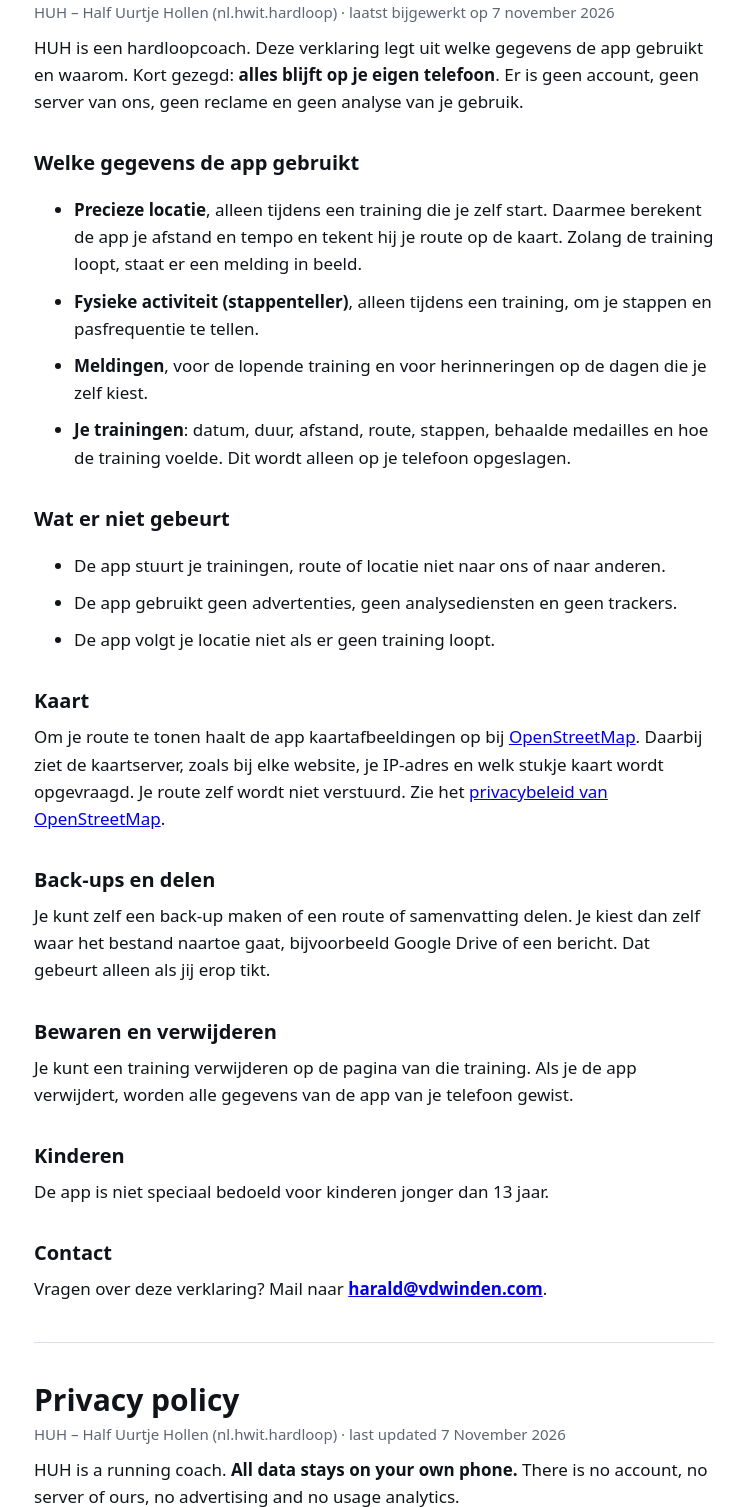
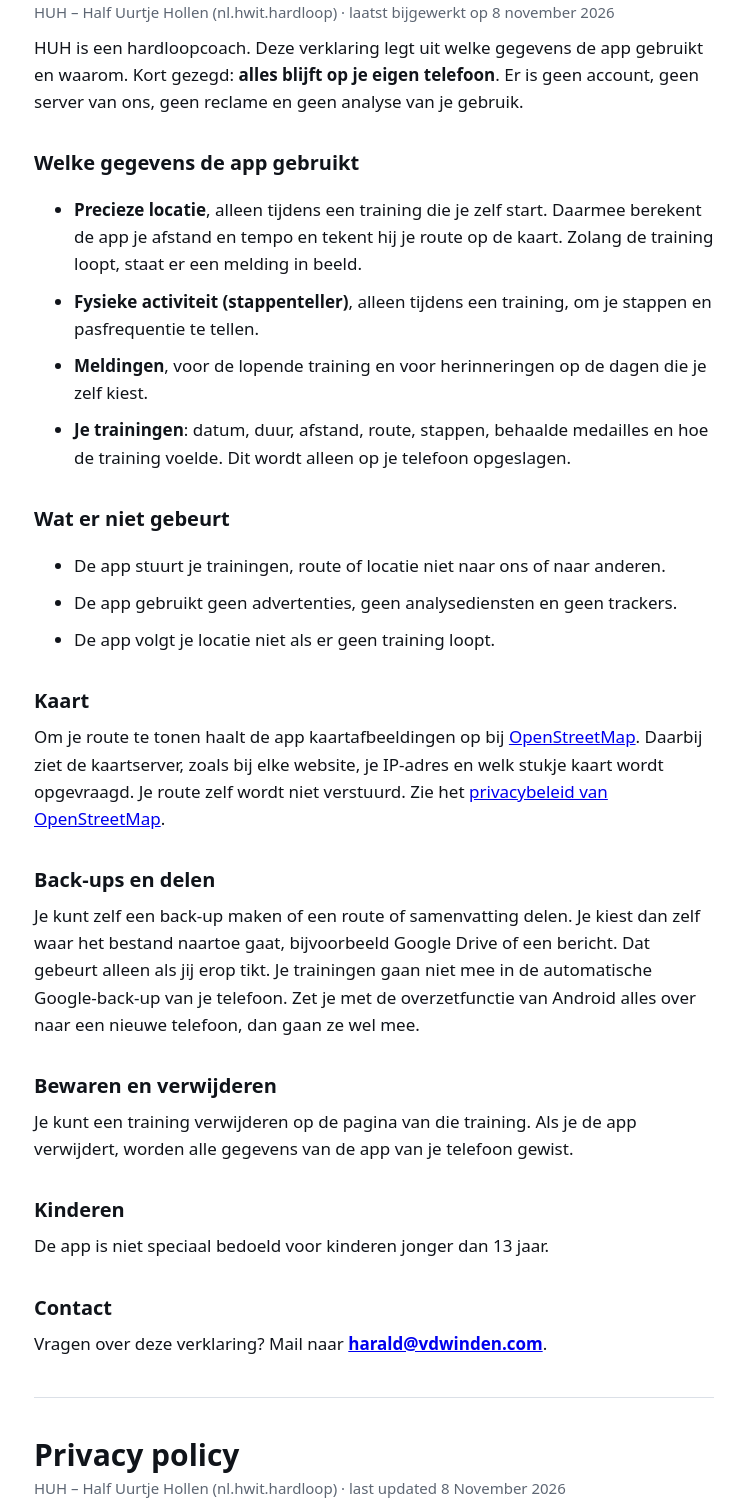
Before and after one commit to hvdwinden/hwit-privacy, a plain HTML site: page huh/index.html in a window 1280 px wide. Shown: the part 71-1578 px from the top of the page, without its empty margins (266-1011 px from the left). Drawn offline with Linux system fonts and the light colour scheme.

Commit message:
HUH: trainingen niet in de automatische Google-back-up, wel bij overzetten
Co-Authored-By: Claude Opus 5.5 <noreply@anthropic.com>

```diff
--- a/huh/index.html
+++ b/huh/index.html
@@ -16,7 +16,7 @@
 </head>
 <body>
 <h1>Privacyverklaring</h1>
-<p class="muted">HUH – Half Uurtje Hollen (nl.hwit.hardloop) · laatst bijgewerkt op 7 november 2026</p>
+<p class="muted">HUH – Half Uurtje Hollen (nl.hwit.hardloop) · laatst bijgewerkt op 8 november 2026</p>
 
 <p>HUH is een hardloopcoach. Deze verklaring legt uit welke gegevens de app gebruikt en waarom. Kort gezegd: <strong>alles blijft op je eigen telefoon</strong>. Er is geen account, geen server van ons, geen reclame en geen analyse van je gebruik.</p>
 
@@ -39,7 +39,7 @@
 <p>Om je route te tonen haalt de app kaartafbeeldingen op bij <a href="https://www.openstreetmap.org/">OpenStreetMap</a>. Daarbij ziet de kaartserver, zoals bij elke website, je IP-adres en welk stukje kaart wordt opgevraagd. Je route zelf wordt niet verstuurd. Zie het <a href="https://osmfoundation.org/wiki/Privacy_Policy">privacybeleid van OpenStreetMap</a>.</p>
 
 <h2>Back-ups en delen</h2>
-<p>Je kunt zelf een back-up maken of een route of samenvatting delen. Je kiest dan zelf waar het bestand naartoe gaat, bijvoorbeeld Google Drive of een bericht. Dat gebeurt alleen als jij erop tikt.</p>
+<p>Je kunt zelf een back-up maken of een route of samenvatting delen. Je kiest dan zelf waar het bestand naartoe gaat, bijvoorbeeld Google Drive of een bericht. Dat gebeurt alleen als jij erop tikt. Je trainingen gaan niet mee in de automatische Google-back-up van je telefoon. Zet je met de overzetfunctie van Android alles over naar een nieuwe telefoon, dan gaan ze wel mee.</p>
 
 <h2>Bewaren en verwijderen</h2>
 <p>Je kunt een training verwijderen op de pagina van die training. Als je de app verwijdert, worden alle gegevens van de app van je telefoon gewist.</p>
@@ -53,7 +53,7 @@
 <hr>
 
 <h1>Privacy policy</h1>
-<p class="muted">HUH – Half Uurtje Hollen (nl.hwit.hardloop) · last updated 7 November 2026</p>
+<p class="muted">HUH – Half Uurtje Hollen (nl.hwit.hardloop) · last updated 8 November 2026</p>
 <p>HUH is a running coach. <strong>All data stays on your own phone.</strong> There is no account, no server of ours, no advertising and no usage analytics.</p>
 <ul>
   <li><strong>Precise location</strong> is used only during a workout you start, to calculate distance and pace and to draw your route. A notification is shown while the workout runs.</li>
@@ -61,7 +61,7 @@
   <li><strong>Notifications</strong> are used for the running workout and for reminders on days you choose.</li>
   <li><strong>Your workouts</strong> (date, duration, distance, route, steps, medals, how it felt) are stored only on your phone.</li>
 </ul>
-<p>The app does not send your workouts, route or location to us or anyone else, and contains no ads, analytics or trackers. Map images are loaded from OpenStreetMap, which sees your IP address and the requested map area, but not your route. Backups and shared files go only where you choose to send them. Deleting the app deletes all its data.</p>
+<p>The app does not send your workouts, route or location to us or anyone else, and contains no ads, analytics or trackers. Map images are loaded from OpenStreetMap, which sees your IP address and the requested map area, but not your route. Backups and shared files go only where you choose to send them. Your workouts are excluded from Android's automatic Google backup, but do move along when you transfer everything to a new phone with Android's transfer tool. Deleting the app deletes all its data.</p>
 <p>Contact: <strong><a href="mailto:harald@vdwinden.com">harald@vdwinden.com</a></strong></p>
 </body>
 </html>
```
